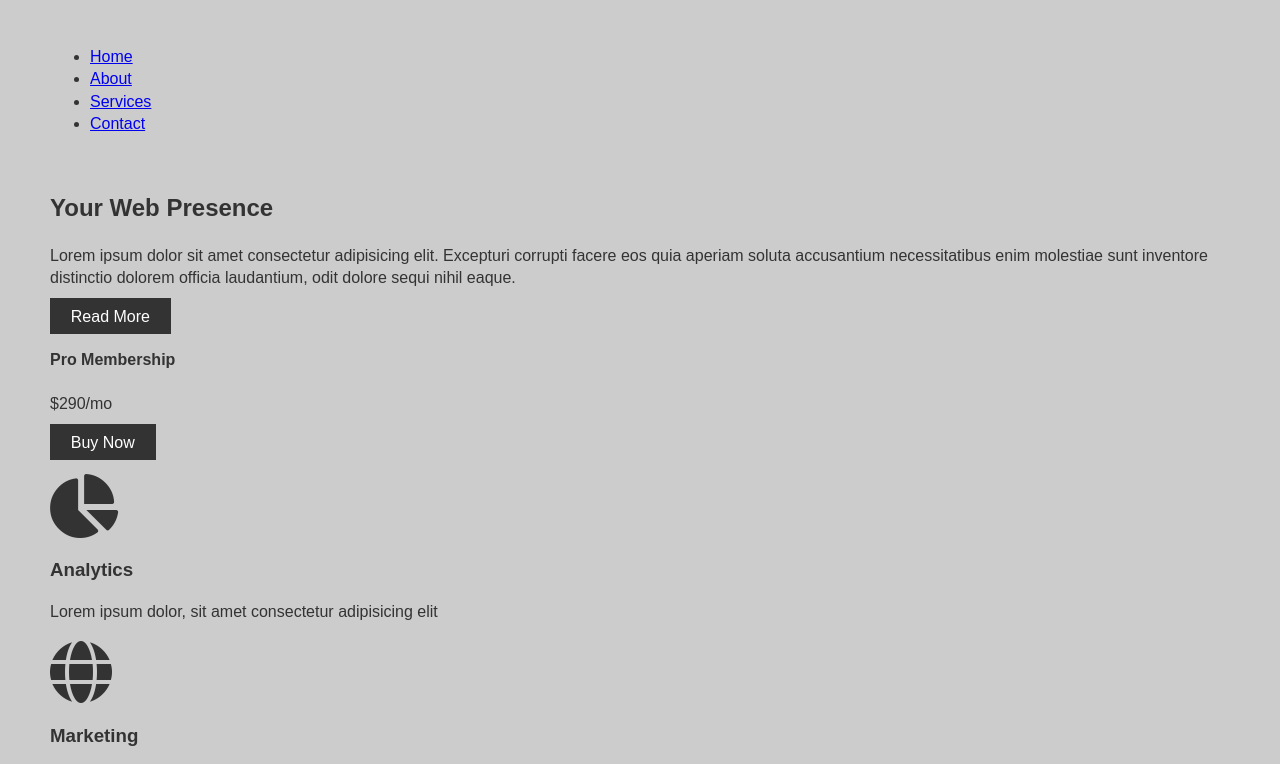
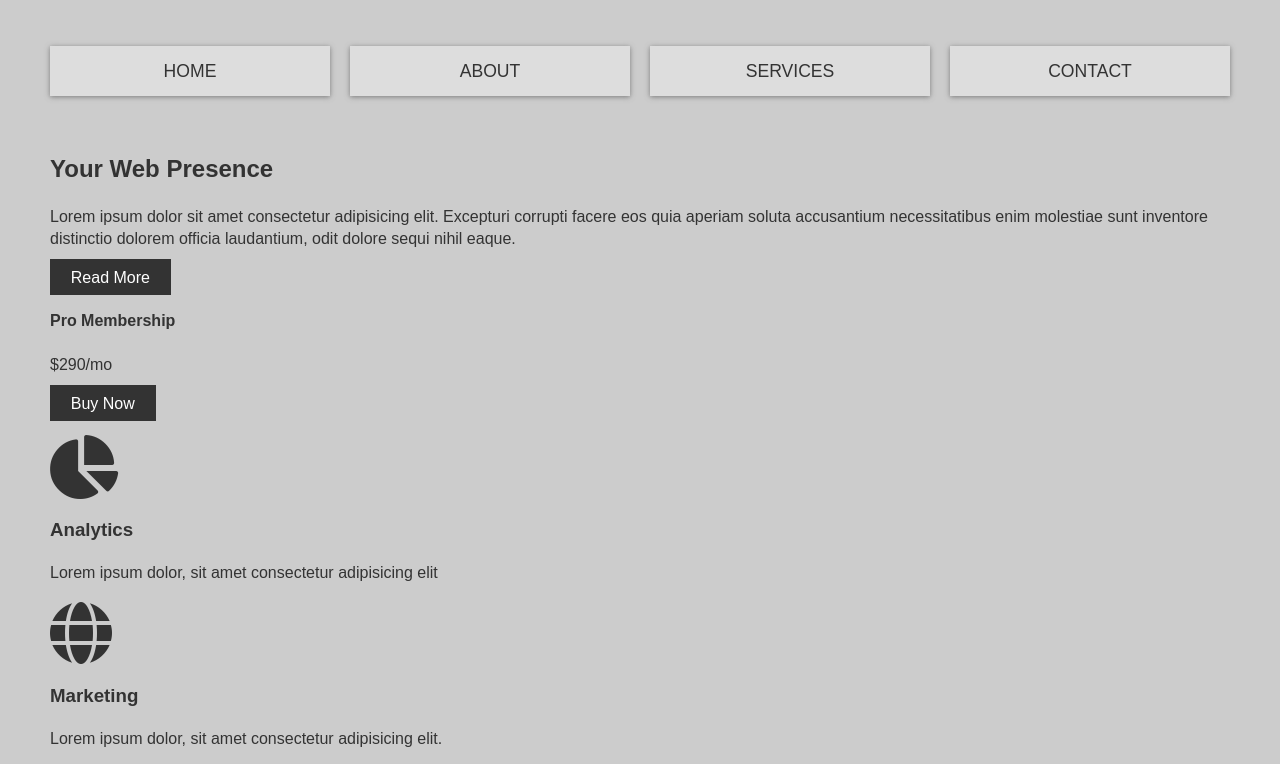
Before and after one commit to sophyme/gird-clone, a plain HTML site: page index.html in a window 1280 px wide. Shown: the top 764 px of the page. Drawn offline with Linux system fonts and the light colour scheme.

Commit message:
css nav is done.

```diff
--- a/style.css
+++ b/style.css
@@ -35,3 +35,26 @@ img {
   display: grid;
   grid-gap: 20px;
 }
+/* Navigation */
+.main-nav ul {
+  display: grid;
+  grid-gap: 20px;
+  padding: 0;
+  list-style: none;
+  grid-template-columns: repeat(4, 1fr);
+}
+.main-nav a {
+  background: var(--primary);
+  display: block;
+  text-decoration: none;
+  padding: 0.8rem;
+  text-align: center;
+  color: var(--dark);
+  text-transform: uppercase;
+  font-size: 1.1rem;
+  box-shadow: var(--shadow);
+}
+.main-nav a:hover {
+  background: var(--dark);
+  color: var(--light);
+}
```
